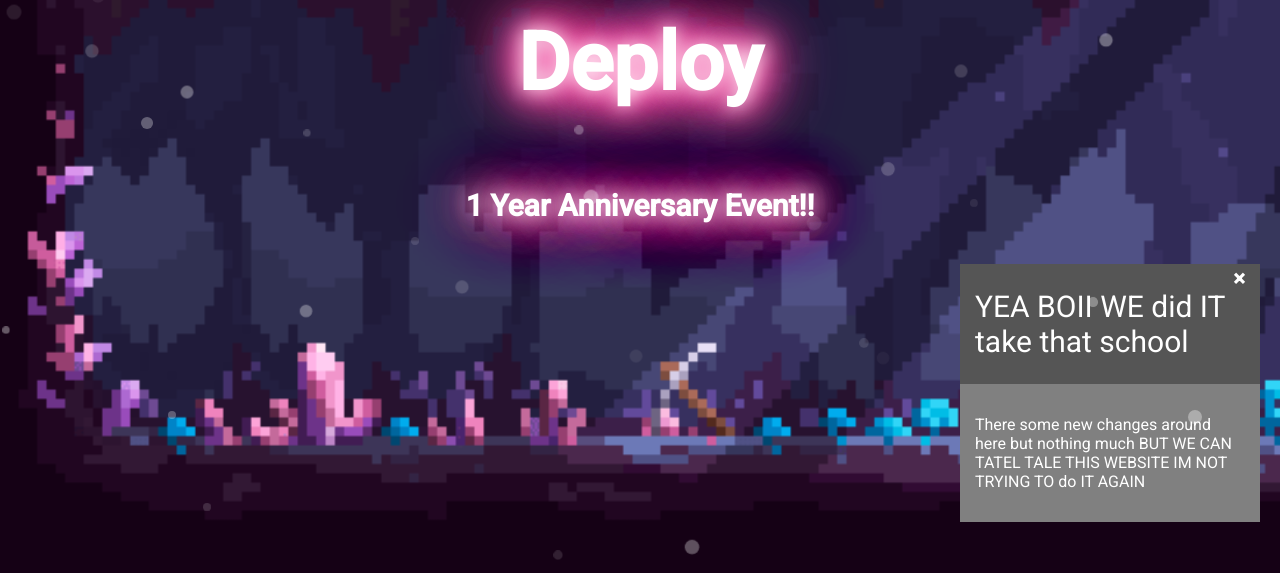
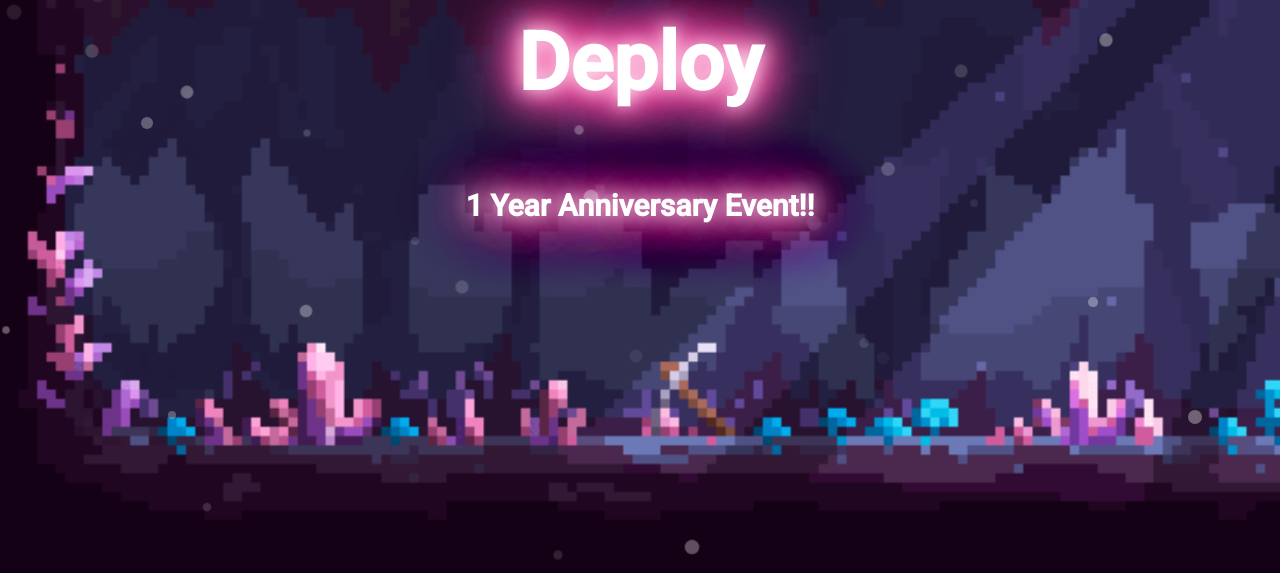
Before and after one commit to fiufudawrxdv/GoogleDrive_errorType-Error, a website: page static/index.html in a window 1280 px wide. Shown: the part 243-816 px from the top of the page. Drawn offline with Linux system fonts and the light colour scheme; some packages are replaced by stand-ins of ours; a script that the page names is missing.

Commit message:
Update index.html

```diff
--- a/static/index.html
+++ b/static/index.html
@@ -581,12 +581,7 @@ body {
       <h1 class="glow">Deploy</h1>
       <h2 class="glow1">1 Year Anniversary Event!!</h2>
     </div>
-  <div class="callout">
-  <div class="callout-header">YEA BOII WE did IT take that school</div>
-  <span class="closebtn" onclick="this.parentElement.style.display='none';">×</span>
-  <div class="callout-container">
-    <p>There some new changes around here but nothing much BUT WE CAN TATEL TALE THIS WEBSITE IM NOT TRYING TO do IT AGAIN</p>
-  </div>
+
 </div>
     <div title="Yes" class="desc">
 
```
